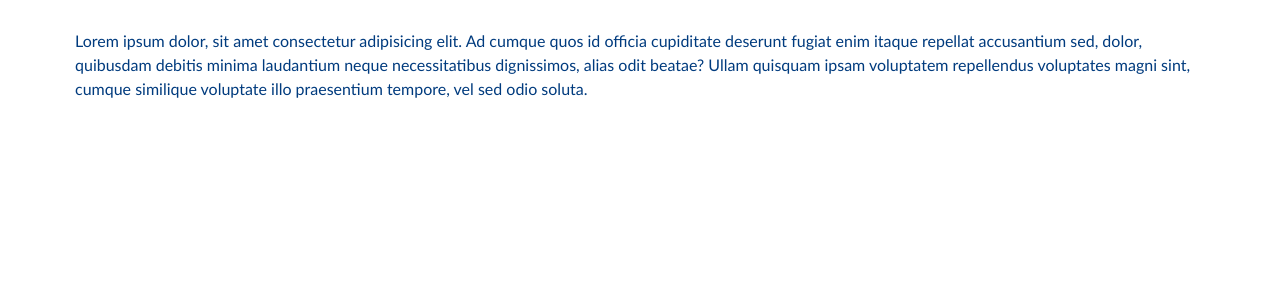
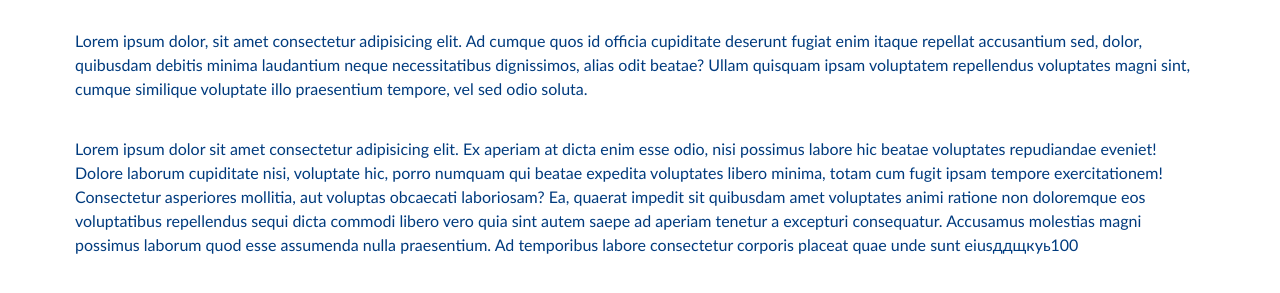
Before and after one commit to linuxstomp/HTML, a plain HTML site: page index.html in a window 1280 px wide. Shown: the part 61-354 px from the top of the page. Drawn offline with Linux system fonts and the light colour scheme.

Commit message:
Добавление нового параграфа

```diff
--- a/index.html
+++ b/index.html
@@ -17,5 +17,19 @@
       repellendus voluptates magni sint, cumque similique voluptate illo
       praesentium tempore, vel sed odio soluta.
     </p>
+
+    <p>
+      Lorem ipsum dolor sit amet consectetur adipisicing elit. Ex aperiam at
+      dicta enim esse odio, nisi possimus labore hic beatae voluptates
+      repudiandae eveniet! Dolore laborum cupiditate nisi, voluptate hic, porro
+      numquam qui beatae expedita voluptates libero minima, totam cum fugit
+      ipsam tempore exercitationem! Consectetur asperiores mollitia, aut
+      voluptas obcaecati laboriosam? Ea, quaerat impedit sit quibusdam amet
+      voluptates animi ratione non doloremque eos voluptatibus repellendus sequi
+      dicta commodi libero vero quia sint autem saepe ad aperiam tenetur a
+      excepturi consequatur. Accusamus molestias magni possimus laborum quod
+      esse assumenda nulla praesentium. Ad temporibus labore consectetur
+      corporis placeat quae unde sunt eiusддщкуь100
+    </p>
   </body>
 </html>
```
